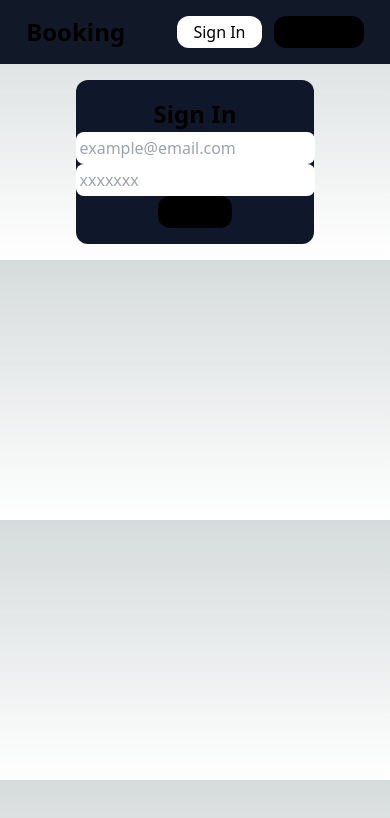
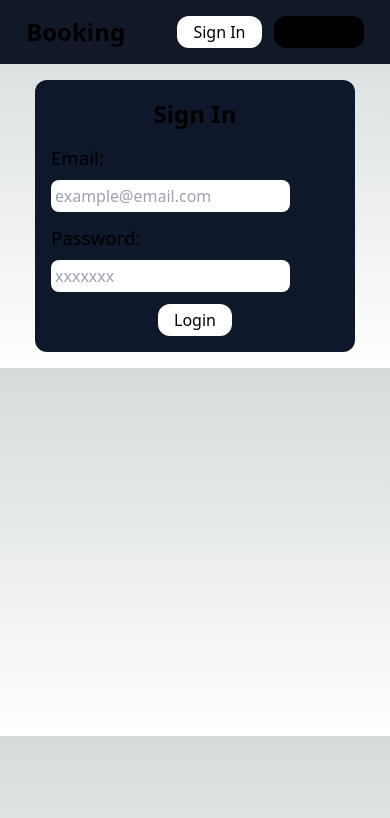
Before and after one commit to DiegoMartinezRey/booking_frontend, a Next.js app: page /login in a window 390 px wide. Shown: the top 818 px of the page. Built offline with nearby package versions, Linux system fonts and the light colour scheme.

Commit message:
login responsive

```diff
--- a/src/app/login/page.jsx
+++ b/src/app/login/page.jsx
@@ -1,6 +1,7 @@
 "use client";
 import Button from "@/components/Button";
 import InputField from "@/components/InputField";
+import Panel from "@/components/Panel";
 import { useAuth } from "@/contexts/Login";
 import axios from "axios";
 import { useRouter } from "next/navigation";
@@ -54,24 +55,32 @@
 
   return (
     <div className="flex justify-center p-4">
-      <div className="flex flex-col items-center bg-slate-900 w-8/12 rounded-xl p-4">
+      <Panel>
         <h1>Sign In</h1>
+        <div className="flex flex-col gap-3 items-end">
+          <div className="flex gap-2 flex-wrap">
+            <h2>Email:</h2>
             <InputField
               type={"string"}
               value={emailInput}
               placeholder={"example@email.com"}
               onChange={getEmailInput}
             />
+          </div>
+          <div className="flex gap-2 flex-wrap">
+            <h2>Password:</h2>
             <InputField
               type={"string"}
               value={passwordInput}
               placeholder={"xxxxxxx"}
               onChange={getPasswordInput}
             />
-        <Button style={"dark"} click={setLogin}>
+          </div>
+        </div>
+        <Button style={"light"} click={setLogin}>
           Login
         </Button>
-      </div>
+      </Panel>
     </div>
   );
 };
```
Lines whose indentation alone changed are shown as unchanged.
